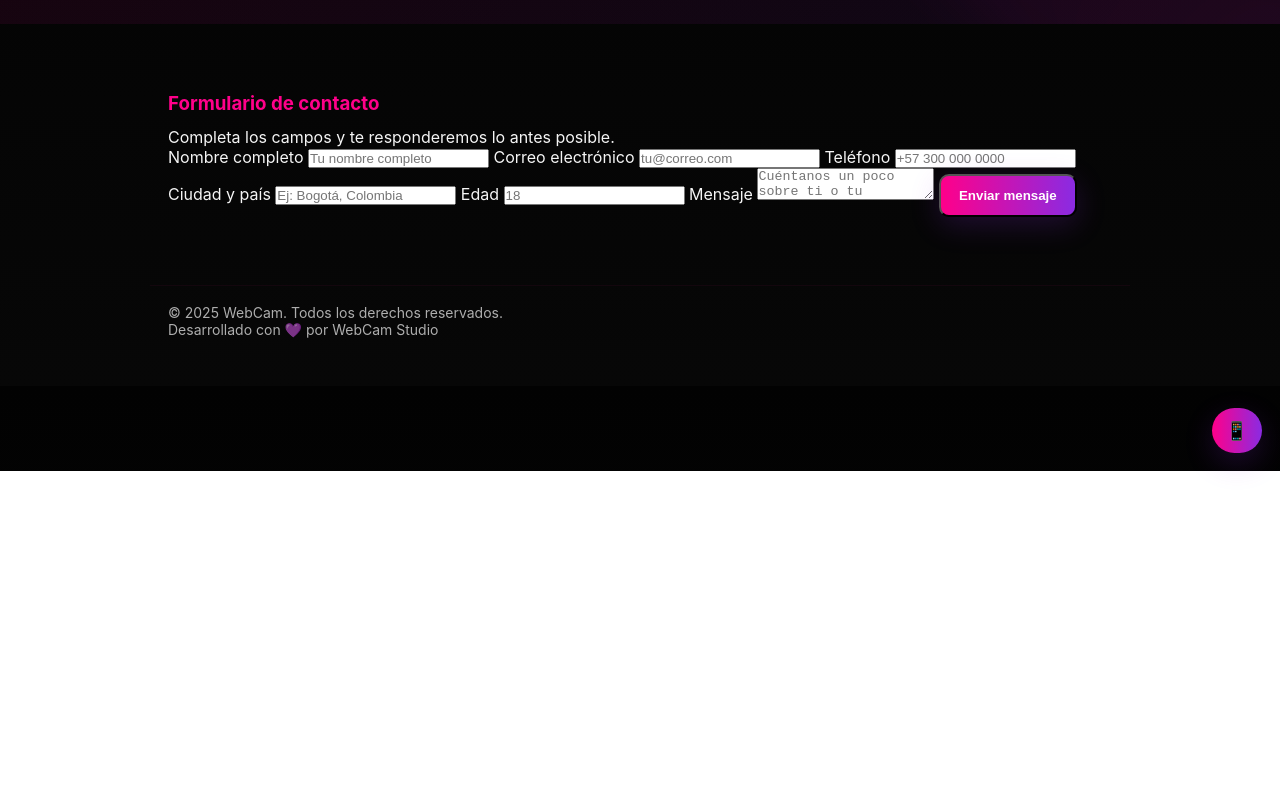
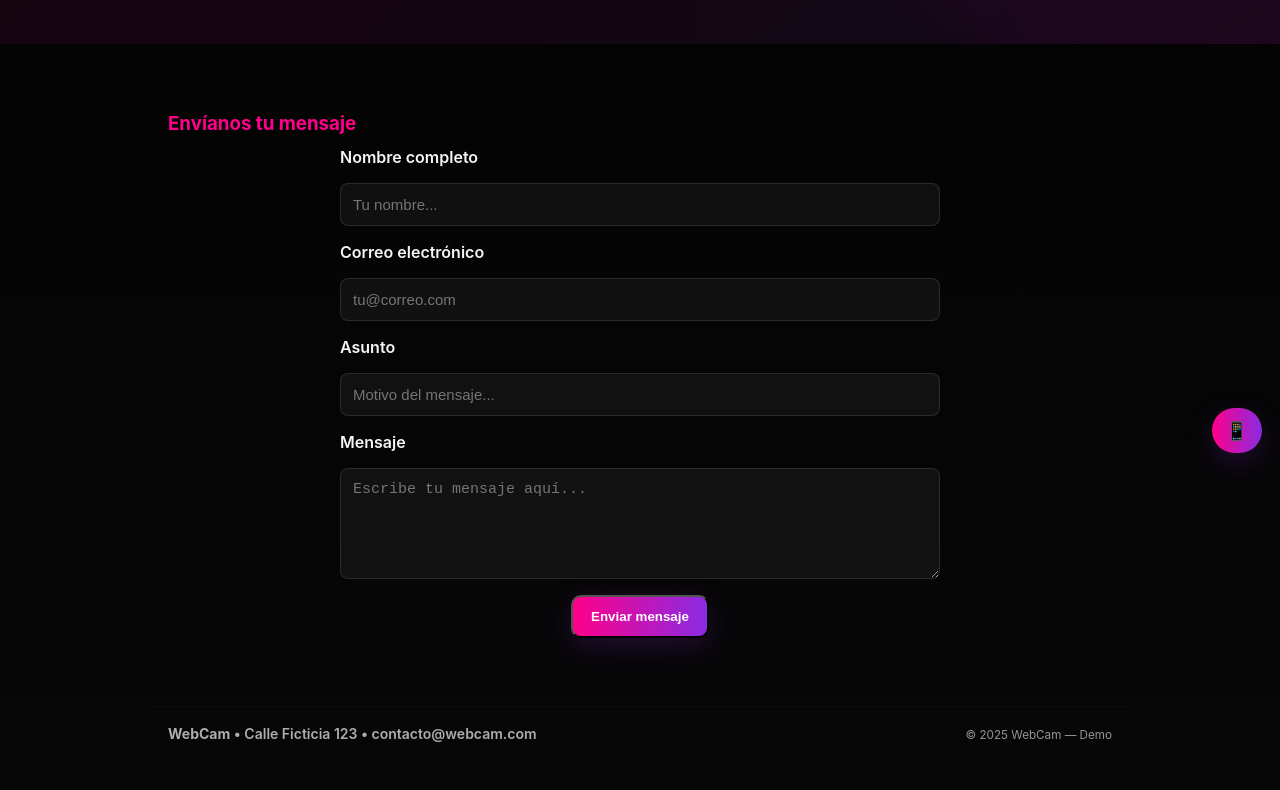
Before and after one commit to botelloff2/botelloff2.github.io, a plain HTML site: page contacto.html in a window 1280 px wide. Shown: the part 329-1119 px from the top of the page. Before the commit the page ends 800 px from the top, so only its background shows below. Drawn offline with Linux system fonts and the light colour scheme.

Commit message:
Update contacto.html

```diff
--- a/contacto.html
+++ b/contacto.html
@@ -1,16 +1,17 @@
 <!DOCTYPE html>
 <html lang="es">
 <head>
-  <meta charset="utf-8" />
-  <meta name="viewport" content="width=device-width,initial-scale=1" />
-  <title>Contáctanos — WebCam</title>
-  <link rel="stylesheet" href="style.css" />
-  <link rel="icon" type="image/png" href="img/logo.jpg" />
+  <meta charset="UTF-8">
+  <meta name="viewport" content="width=device-width, initial-scale=1.0">
+  <title>WebCam — Contáctanos</title>
+  <link rel="stylesheet" href="style.css">
+  <link rel="icon" type="image/jpeg" href="img/logo.jpg">
 </head>
 <body>
 
-<!-- HEADER -->
+  <!-- ========== HEADER ========== -->
   <header class="header">
+    <a href="index.html" class="brand-link" aria-label="Ir a inicio">
       <div class="brand">
         <img src="img/logo.jpg" alt="WebCam" class="logo">
         <div class="brand-text">
@@ -18,8 +19,9 @@
           <small>Estudio · Streaming · Profesional</small>
         </div>
       </div>
+    </a>
 
-  <button class="menu-btn" onclick="document.querySelector('.nav').classList.toggle('active')">☰</button>
+    <button class="menu-btn" aria-label="Abrir menú">☰</button>
 
     <nav class="nav">
       <ul>
@@ -31,52 +33,68 @@
     </nav>
   </header>
 
-<!-- BANNER -->
-<section class="hero banner-contacto">
-  <div class="hero-content fade-up">
+  <!-- ========== HERO / BANNER ========== -->
+  <section class="hero">
+    <div class="hero-inner">
       <h2>Contáctanos</h2>
-    <p>Estamos listos para ayudarte a impulsar tu proyecto al siguiente nivel.</p>
+      <p>¿Tienes un proyecto en mente o deseas unirte a nuestro equipo? Escríbenos, te responderemos pronto.</p>
     </div>
+    <div class="hero-decor" aria-hidden="true"></div>
   </section>
 
-<!-- FORMULARIO -->
-<section class="seccion fade-up">
-  <h3 class="kicker">Formulario de contacto</h3>
-  <p>Completa los campos y te responderemos lo antes posible.</p>
+  <!-- ========== FORMULARIO DE CONTACTO ========== -->
+  <!--
+    El formulario es completamente vertical y centrado.
+    Los campos usan estilos definidos en style.css (bordes, padding, focus).
+  -->
+  <section class="seccion contacto">
+    <h3 class="kicker">Envíanos tu mensaje</h3>
+    <form class="formulario" action="#" method="post">
+      <label for="nombre">Nombre completo</label>
+      <input type="text" id="nombre" name="nombre" placeholder="Tu nombre..." required>
 
-  <form class="form-vertical" onsubmit="alert('Demo: el formulario aún no está conectado.'); return false;">
-    <label>Nombre completo</label>
-    <input type="text" required placeholder="Tu nombre completo" />
+      <label for="correo">Correo electrónico</label>
+      <input type="email" id="correo" name="correo" placeholder="tu@correo.com" required>
 
-    <label>Correo electrónico</label>
-    <input type="email" required placeholder="tu@correo.com" />
+      <label for="asunto">Asunto</label>
+      <input type="text" id="asunto" name="asunto" placeholder="Motivo del mensaje..." required>
 
-    <label>Teléfono</label>
-    <input type="tel" required placeholder="+57 300 000 0000" />
-
-    <label>Ciudad y país</label>
-    <input type="text" required placeholder="Ej: Bogotá, Colombia" />
-
-    <label>Edad</label>
-    <input type="number" min="18" required placeholder="18" />
-
-    <label>Mensaje</label>
-    <textarea required placeholder="Cuéntanos un poco sobre ti o tu proyecto"></textarea>
+      <label for="mensaje">Mensaje</label>
+      <textarea id="mensaje" name="mensaje" rows="5" placeholder="Escribe tu mensaje aquí..." required></textarea>
 
       <button type="submit" class="btn btn-primary">Enviar mensaje</button>
     </form>
   </section>
 
-<!-- WHATSAPP FLOTANTE -->
-<a class="whatsapp" href="https://wa.me/573001234567" target="_blank" aria-label="WhatsApp">📱</a>
-
-<!-- FOOTER -->
+  <!-- ========== PIE DE PÁGINA ========== -->
   <footer class="footer">
-  <div class="footer-content">
-    <p>© 2025 WebCam. Todos los derechos reservados.</p>
-    <p>Desarrollado con 💜 por WebCam Studio</p>
+    <div class="footer-left">
+      <strong>WebCam</strong> • Calle Ficticia 123 • contacto@webcam.com
+    </div>
+    <div class="footer-right">
+      <small>© 2025 WebCam — Demo</small>
     </div>
   </footer>
 
+  <!-- ========== BOTÓN FLOTANTE DE WHATSAPP ========== -->
+  <a class="whatsapp" href="https://wa.me/573001234567" target="_blank" aria-label="WhatsApp">📱</a>
+
+  <!-- ========== SCRIPT DEL MENÚ ========== -->
+  <script>
+    document.addEventListener('DOMContentLoaded', function () {
+      const menuBtn = document.querySelector('.menu-btn');
+      const nav = document.querySelector('.nav');
+
+      if (menuBtn && nav) {
+        menuBtn.addEventListener('click', () => {
+          nav.classList.toggle('active');
+        });
+        nav.querySelectorAll('a').forEach(a => {
+          a.addEventListener('click', () => nav.classList.remove('active'));
+        });
+      }
+    });
+  </script>
+
 </body>
 </html>
```
Lines whose indentation alone changed are shown as unchanged.
